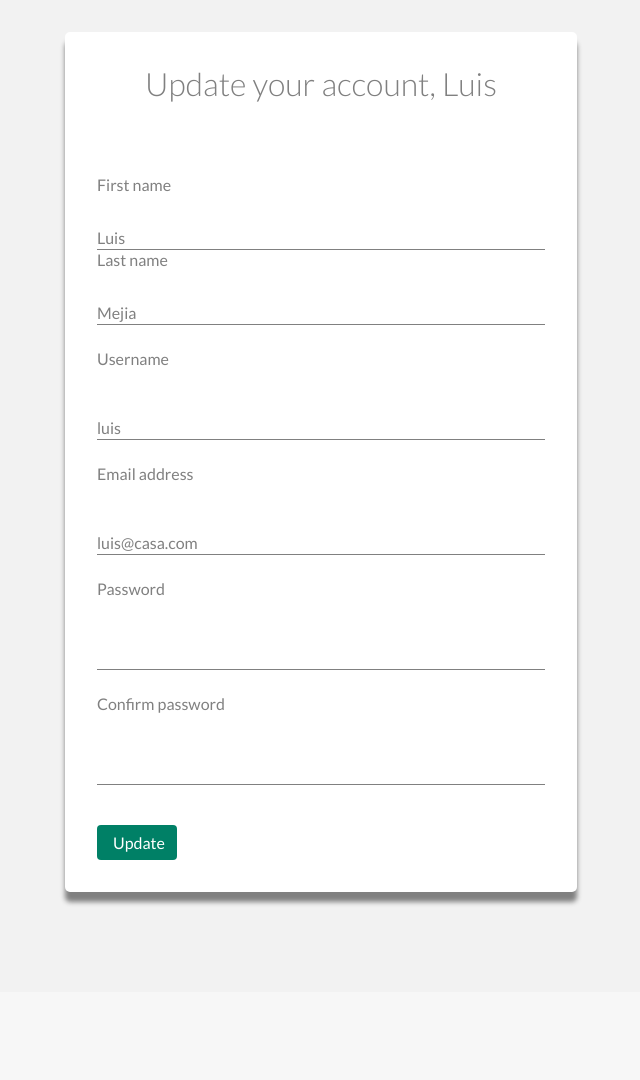
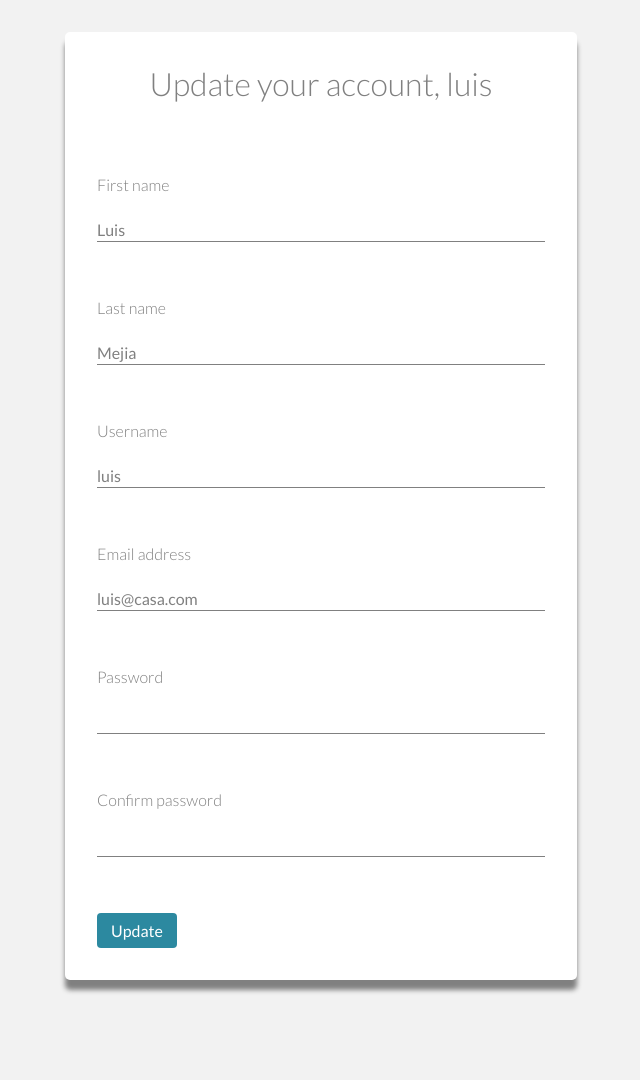
Before and after one commit to ajmejia/LearningDjango, a Django app: page /polls/accounts/20 in a window 1280 px wide. Shown: the part 51-1131 px from the top of the page, without its empty margins (319-959 px from the left). Before the commit the page ends 957 px from the top, so only its background shows below. Run offline with Django 3.2, Linux system fonts and the light colour scheme; data comes from the database, SQL or seed files in the repository; parts of the project's set-up code (start-up, migrations or seed data) failed here and were passed over.

Commit message:
updated style

```diff
--- a/polls/static/polls/css/base_style.css
+++ b/polls/static/polls/css/base_style.css
@@ -1,3 +1,6 @@
+/*
+$highlight: #008066;
+*/
 /* apply a natural box layout model to all elements */
 *, *:before, *:after {
   -moz-box-sizing: border-box;
@@ -26,7 +29,7 @@ body {
     text-decoration: none;
     color: #808080; }
     body a:hover {
-      color: #008066; }
+      color: #2c89a0; }
 
 div, #navigation {
   background-color: white; }
@@ -49,7 +52,7 @@ div, #navigation {
     #navigation nav #username {
       margin: 0 2em;
       font-weight: 700;
-      color: #008066; }
+      color: #2c89a0; }
 
 #flash-message-container {
   background-color: #f2f2f2;
--- a/polls/static/polls/css/base_style.scss
+++ b/polls/static/polls/css/base_style.scss
@@ -58,7 +58,6 @@ div, #navigation {
 		#username {
 			margin: 0 2em;
 			font-weight: 700;
-			text-transform: capitalize;
 			color: $highlight;
 		}
 	}
--- a/polls/static/polls/css/color_style.css
+++ b/polls/static/polls/css/color_style.css
@@ -1,3 +1,5 @@
-
+/*
+$highlight: #008066;
+*/
 
 /*# sourceMappingURL=color_style.css.map */
--- a/polls/static/polls/css/color_style.scss
+++ b/polls/static/polls/css/color_style.scss
@@ -1,7 +1,10 @@
 $background: #f2f2f2;
 $dark: #808080;
 $light: #d35f5f;
+/*
 $highlight: #008066;
+*/
+$highlight: #2c89a0;
 
 $success: #00cc00;
 $error: #cc0000;
--- a/polls/static/polls/css/form_style.css
+++ b/polls/static/polls/css/form_style.css
@@ -1,3 +1,6 @@
+/*
+$highlight: #008066;
+*/
 #page-body {
   width: 40%;
   margin: 0 auto;
@@ -11,6 +14,8 @@
     width: 100%;
     margin: 0;
     padding: 0; }
+  #page-body label {
+    font-weight: 300; }
   #page-body .field-wrapper, #page-body .dynamic-form {
     margin: 1.5rem 0 0 0; }
     #page-body .field-wrapper .errorlist, #page-body .dynamic-form .errorlist {
@@ -30,30 +35,33 @@ input[type="text"], input[type="email"], input[type="password"] {
   width: 100%;
   max-width: 100%;
   height: 1.5rem;
-  margin: 2rem 0 0 0;
+  margin: 1.5rem 0 0 0;
   padding: 0;
+  color: #808080;
   border: none;
-  border-bottom: 1px solid #808080; }
+  border-bottom: 1.5px solid #808080;
+  transition: 0.5s; }
   input[type="text"]:focus, input[type="email"]:focus, input[type="password"]:focus {
     outline: none;
     border: none;
-    border-bottom: 1px solid #d35f5f; }
+    border-bottom: 1.5px solid #d35f5f; }
 
 input[type="submit"], input[type="button"] {
   width: 5rem;
-  padding: 0.5rem 1rem;
+  padding: 0.5rem 0.5rem;
   outline: none;
   border: none;
   border-radius: 4px;
   text-align: center;
   text-decoration: none;
   font-size: 1rem;
-  color: white; }
+  color: white;
+  transition: 0.5s; }
 
 input[type="submit"] {
-  background-color: #008066; }
+  background-color: #2c89a0; }
   input[type="submit"]:hover, input[type="submit"]:focus {
-    background-color: #006752; }
+    background-color: #216778; }
 
 input[type="button"] {
   width: 3.5rem;
@@ -62,13 +70,13 @@ input[type="button"] {
   font-size: 0.7rem; }
 
 input[type="button"].add-form-row {
-  background-color: #008066; }
+  background-color: #2c89a0; }
   input[type="button"].add-form-row:hover, input[type="button"].add-form-row:focus {
-    background-color: #006752; }
+    background-color: #216778; }
 
 input[type="button"].delete-form-row {
   background-color: #d35f5f; }
   input[type="button"].delete-form-row:hover, input[type="button"].delete-form-row:focus {
-    background-color: #ce4b4b; }
+    background-color: #c83737; }
 
 /*# sourceMappingURL=form_style.css.map */
--- a/polls/static/polls/css/form_style.scss
+++ b/polls/static/polls/css/form_style.scss
@@ -13,6 +13,9 @@
 		width: 100%;
 		margin: 0;
 		padding: 0;
+	}
+	label {
+		font-weight: 300;
 	}
 	.field-wrapper,.dynamic-form {
 		margin: 1.5rem 0 0 0;
@@ -38,20 +41,22 @@ input[type="text"], input[type="email"], input[type="password"] {
 	width: 100%;
 	max-width: 100%;
 	height: 1.5rem;
-	margin: 2rem 0 0 0;
+	margin: 1.5rem 0 0 0;
 	padding: 0;
+	color: $dark;
 	border: none;
-	border-bottom: 1px solid $dark;
+	border-bottom: 1.5px solid $dark;
+	transition: 0.5s;
 	&:focus {
 		outline: none;
 		border: none;
-		border-bottom: 1px solid $light;
+		border-bottom: 1.5px solid $light;
 	}
 }
 
 input[type="submit"], input[type="button"] {
 	width: 5rem;
-	padding: 0.5rem 1rem;
+	padding: 0.5rem 0.5rem;
 	outline: none;
 	border: none;
 	border-radius: 4px;
@@ -59,12 +64,13 @@ input[type="submit"], input[type="button"] {
 	text-decoration: none;
 	font-size: 1rem;
 	color: white;
+	transition: 0.5s;
 }
 
 input[type="submit"] {
 	background-color: $highlight;
 	&:hover,&:focus {
-		background-color: darken($highlight, 5%);
+		background-color: darken($highlight, 10%);
 	}
 }
 
@@ -78,13 +84,13 @@ input[type="button"] {
 input[type="button"].add-form-row {
 	background-color: $highlight;
 	&:hover,&:focus {
-		background-color: darken($highlight, 5%);
+		background-color: darken($highlight, 10%);
 	}
 }
 
 input[type="button"].delete-form-row {
 	background-color: $light;
 	&:hover,&:focus {
-		background-color: darken($light, 5%);
+		background-color: darken($light, 10%);
 	}
 }
--- a/polls/static/polls/css/index_style.scss
+++ b/polls/static/polls/css/index_style.scss
@@ -37,17 +37,18 @@
 				color: white;
 				border: none;
 				border-radius: 4px;
+				transition: 0.5s;
 			}
 			.update{
 				background-color: $highlight;
 				&:hover,&:focus {
-					background-color: darken($highlight, 5%);
+					background-color: darken($highlight, 10%);
 				}
 			}
 			.delete{
 				background-color: $light;
 				&:hover,&:focus {
-					background-color: darken($light, 5%);
+					background-color: darken($light, 10%);
 				}
 			}
 			.voted {
--- a/polls/templates/polls/user_account.html
+++ b/polls/templates/polls/user_account.html
@@ -13,7 +13,7 @@
 	{% endwith %}
 {% endblock %}
 
-{% block page_title %}Update your account, {{ polluser.username|capfirst }}{% endblock %}
+{% block page_title %}Update your account, {{ polluser.username }}{% endblock %}
 
 {% block page_body %}
 	<div id="form-message-container">
@@ -26,27 +26,46 @@
 	<form action="{% url 'polls:accounts' polluser.pk %}" method="post">
 		{% csrf_token %}
 		<div class="field-wrapper">
-			<label for="{{ form.first_name.id_for_label }}">{{ form.first_name.label }} </label>
-			{{ form.first_name }} <span class="form-field-error">{{ form.first_name.errors }}</span>
-			<br>
-			<label for="{{ form.last_name.id_for_label }}">{{ form.last_name.label }} </label>
-			{{ form.last_name }} <span class="form-field-error">{{ form.last_name.errors }}</span>
+			<label for="{{ form.first_name.id_for_label }}">{{ form.first_name.label }}</label>
+			{{ form.first_name }}
+			<div class="error-field">
+				{{ form.first_name.errors }}
+			</div>
 		</div>
 		<div class="field-wrapper">
-			<label for="{{ form.username.id_for_label }}">{{ form.username.label }} </label>
-			<p>{{ form.username }} <span class="form-field-error">{{ form.username.errors }}</span></p>
+			<label for="{{ form.last_name.id_for_label }}">{{ form.last_name.label }}</label>
+			{{ form.last_name }}
+			<div class="error-field">
+				{{ form.last_name.errors }}
+			</div>
+		</div>
+		<div class="field-wrapper">
+			<label for="{{ form.username.id_for_label }}">{{ form.username.label }}</label>
+			{{ form.username }}
+			<div class="error-field">
+				{{ form.username.errors }}
+			</div>
 		</div>
 		<div class="field-wrapper">
 			<label for="{{ form.email.id_for_label }}">{{ form.email.label }}</label>
-			<p>{{ form.email }} <span class="form-field-error">{{ form.email.errors }}</span></p>
+			{{ form.email }}
+			<div class="error-field">
+				{{ form.email.errors }}
+			</div>
 		</div>
 		<div class="field-wrapper">
 			<label for="{{ form.password.id_for_label }}">{{ form.password.label }}</label>
-			<p>{{ form.password }} <span class="form-field-error">{{ form.password.errors }}</span></p>
+			{{ form.password }}
+			<div class="error-field">
+				{{ form.password.errors }}
+			</div>
 		</div>
 		<div class="field-wrapper">
 			<label for="{{ form.confirm_password.id_for_label }}">{{ form.confirm_password.label }}</label>
-			<p>{{ form.confirm_password }} <span class="form-field-error">{{ form.confirm_password.errors }}</span></p>
+			{{ form.confirm_password }}
+			<div class="error-field">
+				{{ form.confirm_password.errors }}
+			</div>
 		</div>
 		<input type="submit" value="Update"/>
 	</form>
```
Also changed, not shown: polls/static/polls/css/index_style.css (+8 -4 lines).
